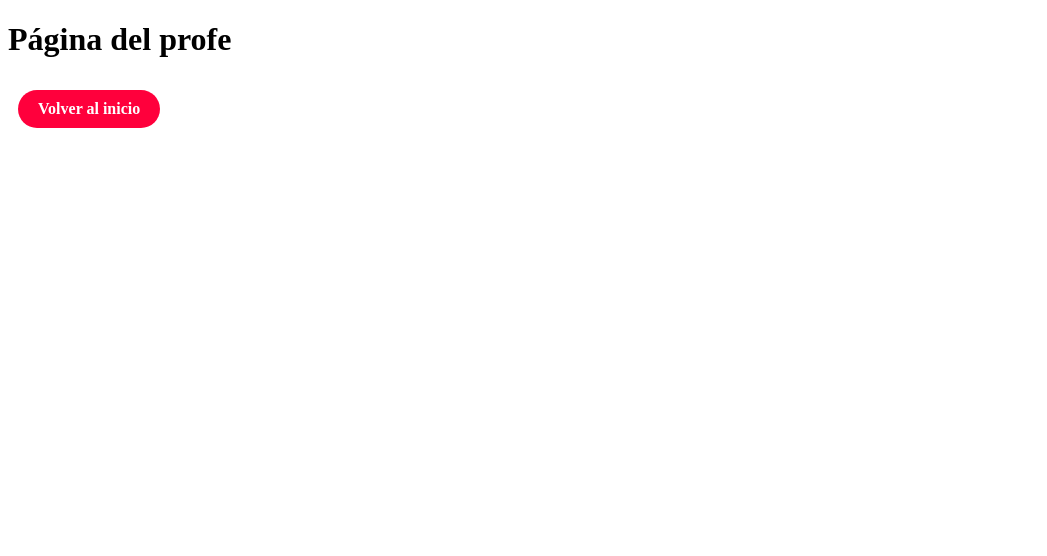
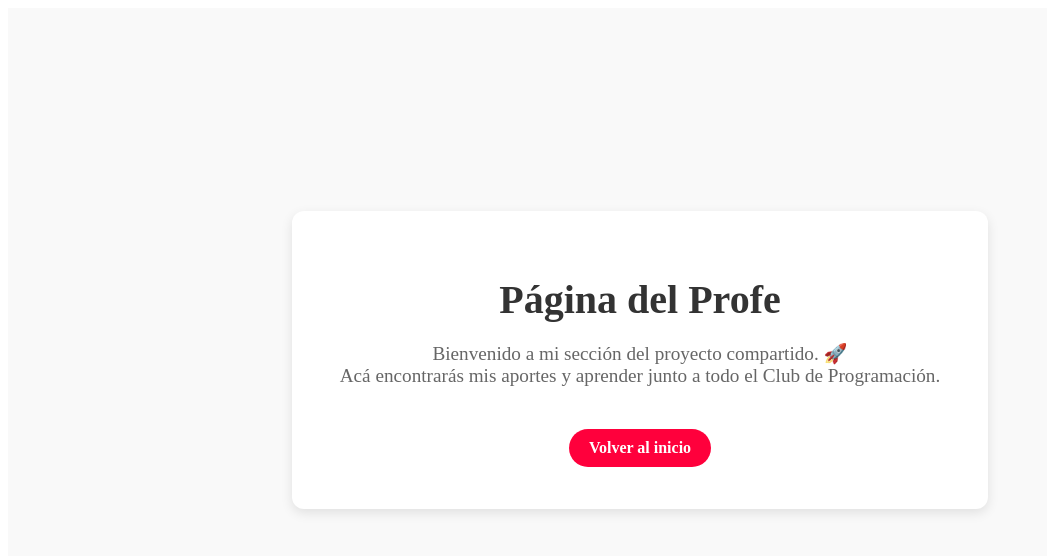
Before and after one commit to raggiodev/innova, a React (Vite) app: page /raggiodev in a window 1280 px wide. Shown: the top 556 px of the page, without its empty margins (0-1047 px from the left). Built offline with nearby package versions, Linux system fonts and the light colour scheme.

Commit message:
Mejoras muchachos mejoras - profe

```diff
--- a/src/pages/raggiodev/raggiodev.css
+++ b/src/pages/raggiodev/raggiodev.css
@@ -0,0 +1,46 @@
+/* Contenedor principal */
+.raggiodev-container {
+  display: flex;
+  justify-content: center;
+  align-items: center;
+  min-height: 80vh;
+  padding: 2rem;
+  background-color: #f9f9f9;
+}
+
+/* Sección interna */
+.raggiodev-content {
+  text-align: center;
+  background: white;
+  padding: 2rem 3rem;
+  border-radius: 12px;
+  box-shadow: 0 4px 12px rgba(0, 0, 0, 0.1);
+}
+
+/* Título principal */
+.raggiodev-title {
+  font-size: 2.5rem;
+  margin-bottom: 1rem;
+  color: #333;
+}
+
+/* Descripción */
+.raggiodev-description {
+  font-size: 1.2rem;
+  color: #666;
+  margin-bottom: 2rem;
+}
+
+/* Botón reutilizado (index.css) */
+.button {
+  background-color: #007bff;
+  color: white;
+  padding: 0.75rem 1.5rem;
+  border-radius: 8px;
+  text-decoration: none;
+  font-size: 1rem;
+  transition: background-color 0.3s ease;
+}
+.button:hover {
+  background-color: #0056b3;
+}
--- a/src/pages/raggiodev/raggiodev.jsx
+++ b/src/pages/raggiodev/raggiodev.jsx
@@ -4,10 +4,16 @@ import { Link } from 'react-router-dom'
 
 function Raggiodev() {
   return (
-    <>
-      <h1>Página del profe</h1>
-      <Link className="button" to="/">Volver al inicio</Link>
-    </>
+    <main className="raggiodev-container">
+      <section className="raggiodev-content">
+        <h1 className="raggiodev-title">Página del Profe</h1>
+        <p className="raggiodev-description">
+          Bienvenido a mi sección del proyecto compartido. 🚀 <br />
+          Acá encontrarás mis aportes y aprender junto a todo el Club de Programación.
+        </p>
+        <Link className="button" to="/">Volver al inicio</Link>
+      </section>
+    </main>
   )
 }
 
```
